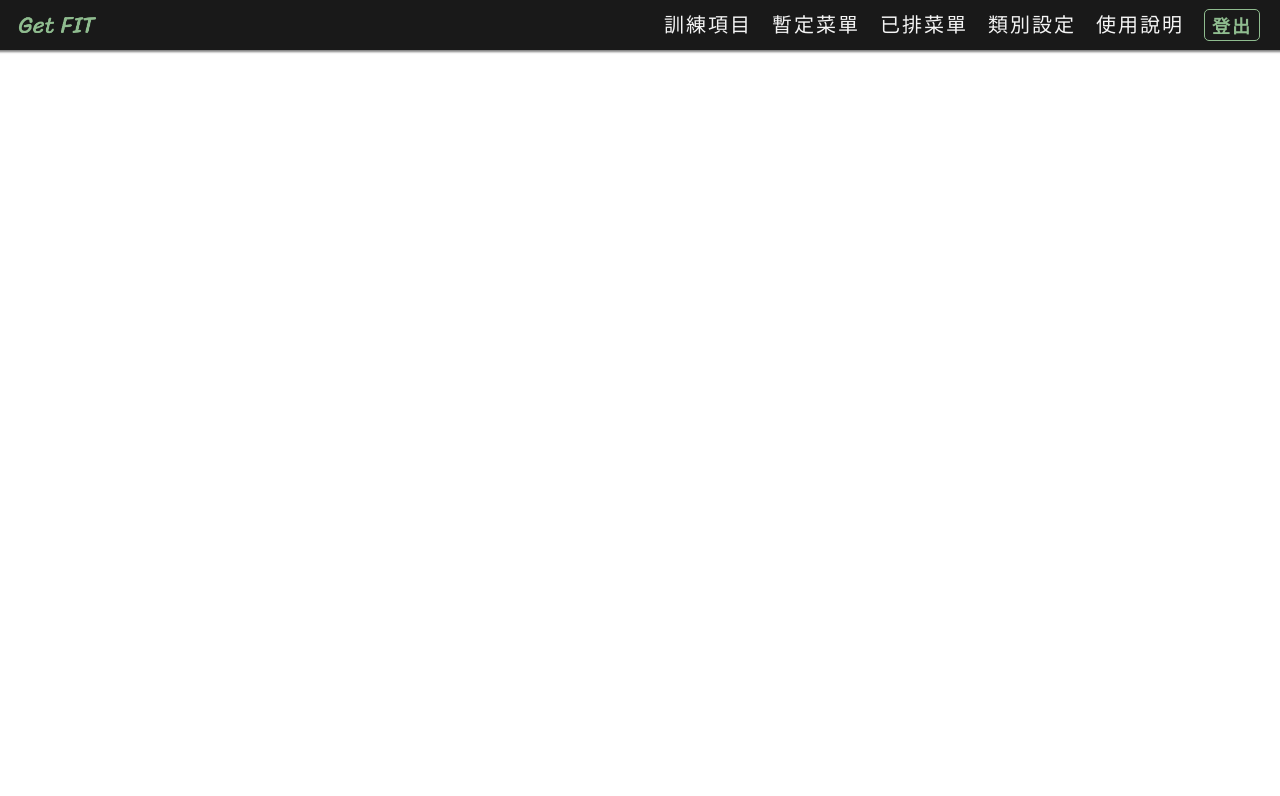
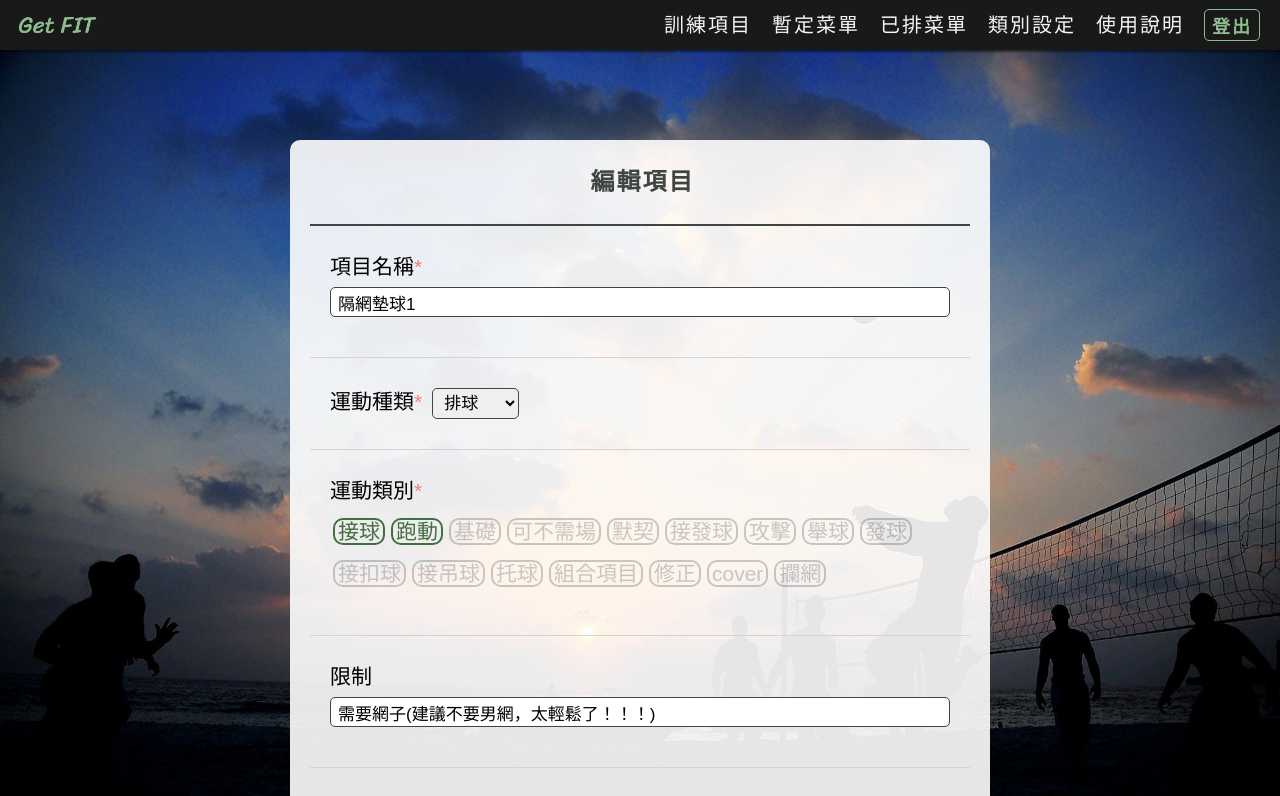
Before and after one commit to wanglala5131/practice-list-react, a React (Create React App) app: page /edit/1 in a window 1280 px wide. Shown: the top 796 px of the page. Built offline with nearby package versions, Linux system fonts and the light colour scheme.

Commit message:
feat: edit item

```diff
--- a/src/App.tsx
+++ b/src/App.tsx
@@ -21,7 +21,8 @@ function App() {
             <Route path="/" element={<Home />} />
             <Route path="/login" element={<UserCard isLogin={true} />} />
             <Route path="/register" element={<UserCard isLogin={false} />} />
-            <Route path="/create" element={<Create />} />
+            <Route path="/create" element={<Create isCreate={true} />} />
+            <Route path="/edit/:id" element={<Create isCreate={false} />} />
           </Routes>
         </div>
       </ThemeProvider>
--- a/src/components/create/Create.tsx
+++ b/src/components/create/Create.tsx
@@ -1,8 +1,14 @@
+import { useState, useEffect } from 'react';
+import { useParams } from 'react-router-dom';
 import styled from 'styled-components';
 import { pad } from 'components/variables';
+import { formDataType } from './form.type';
 
 import BackgroundImage from 'components/BackgroundImage';
 import ItemsForm from './ItemsForm';
+
+// fake
+import { item } from 'assets/fake-data/fake';
 
 const Container = styled.div`
   padding: 30px 10px;
@@ -21,12 +27,50 @@ const Container = styled.div`
   }
 `;
 
-export default function Create() {
+type Props = {
+  isCreate: boolean;
+};
+
+const initialValues = {
+  name: '',
+  category: 0,
+  subcategories: [],
+  limit: '',
+  description: '',
+  file: undefined,
+};
+
+export default function Create(props: Props) {
+  const { isCreate } = props;
+  const [currentData, setCurrentData] = useState<formDataType>(initialValues);
+
+  let { id } = useParams();
+
+  useEffect(() => {
+    if (!isCreate) {
+      console.log(id);
+      setTimeout(() => {
+        const data = {
+          name: item.name + id,
+          category: item.Category.id,
+          subcategories: item.Subcategories.map(subcategory =>
+            String(subcategory.id)
+          ),
+          limit: item.limit,
+          description: item.description,
+          file: item.image,
+        };
+
+        setCurrentData(data);
+      }, 1010);
+    }
+  }, []);
+
   return (
     <>
       <BackgroundImage />
       <Container>
-        <ItemsForm />
+        <ItemsForm item={currentData} isCreate={isCreate} />
       </Container>
     </>
   );
--- a/src/components/create/ItemsForm.tsx
+++ b/src/components/create/ItemsForm.tsx
@@ -6,6 +6,7 @@ import { Formik, Form, Field, ErrorMessage } from 'formik';
 import { object, string, number, array } from 'yup';
 
 import { SubCategoriesType, CategoriesType } from 'components/data.type';
+import { formDataType } from './form.type';
 
 // fake
 import { categories, subcategories } from 'assets/fake-data/fake';
@@ -147,6 +148,7 @@ const FormButton = styled.div`
     margin-top: 10px;
     color: ${props => props.theme.black};
     font-size: 15px;
+    cursor: pointer;
 
     @media ${pad} {
       font-size: 17px;
@@ -168,15 +170,6 @@ const FormButton = styled.div`
   }
 `;
 
-const initialValues = {
-  name: '',
-  category: '',
-  subcategories: '',
-  limit: '',
-  description: '',
-  file: undefined,
-};
-
 const validationSchema = {
   name: string().required('此欄位為必填').max(255, '最多 255 字'),
   category: number().required('此欄位為必填'),
@@ -185,14 +178,20 @@ const validationSchema = {
   description: string().max(255, '最多 255 字'),
 };
 
-export default function ItemsForm() {
+type Props = {
+  item: formDataType;
+  isCreate: boolean;
+};
+
+export default function ItemsForm(props: Props) {
+  const { item, isCreate } = props;
   const [oriCategories, setOriCategories] = useState<CategoriesType[]>([]);
   const [oriSubcategories, setOriSubcategories] = useState<SubCategoriesType[]>(
     []
   );
   const [category, setCategory] = useState<number>(0);
 
-  const [currentSub, setCurrentSub] = useState<SubCategoriesType[]>([]);
+  const [currentShowSub, setCurrentShowSub] = useState<SubCategoriesType[]>([]);
   const [currentImg, setCurrentImg] = useState<File>();
   const [currentImgUrl, setCurrentImgUrl] = useState<string>('');
 
@@ -200,8 +199,36 @@ export default function ItemsForm() {
     setTimeout(() => {
       setOriCategories(categories);
       setOriSubcategories(subcategories);
-    }, 1000);
+    }, 800);
   }, []);
+
+  useEffect(() => {
+    setCategory(item.category);
+
+    if (item.file) {
+      setCurrentImgUrl(item.file);
+    }
+
+    //  oriSubcategories 有值才 set
+    if (oriSubcategories.length > 0 && currentShowSub.length === 0) {
+      setCurrentShowSub(
+        oriSubcategories.filter(
+          subcategory => subcategory.CategoryId === item.category
+        )
+      );
+    }
+  }, [item.category]);
+
+  // 防止 oriSubcategories 較晚拿到值
+  useEffect(() => {
+    if (currentShowSub.length === 0) {
+      setCurrentShowSub(
+        oriSubcategories.filter(
+          subcategory => subcategory.CategoryId === item.category
+        )
+      );
+    }
+  }, [oriSubcategories]);
 
   type setFieldValueType = (
     field: string,
@@ -209,6 +236,7 @@ export default function ItemsForm() {
     shouldValidate?: boolean | undefined
   ) => void;
 
+  // 修改 category
   const changeCategory = (
     categoryId: number,
     setFieldValue: setFieldValueType
@@ -216,12 +244,14 @@ export default function ItemsForm() {
     setFieldValue('category', categoryId);
     setFieldValue('subcategories', []);
     setCategory(categoryId);
-    setCurrentSub(
+  };
+  useEffect(() => {
+    setCurrentShowSub(
       oriSubcategories.filter(
-        subcategory => subcategory.CategoryId === categoryId
+        subcategory => subcategory.CategoryId === category
       )
     );
-  };
+  }, [category]);
 
   const uploadImg = (imgFile: File) => {
     const imageURL = window.URL.createObjectURL(imgFile);
@@ -231,7 +261,7 @@ export default function ItemsForm() {
 
   return (
     <Formik
-      initialValues={initialValues}
+      initialValues={item}
       validationSchema={object(validationSchema)}
       onSubmit={(values, { setSubmitting }) => {
         setTimeout(() => {
@@ -245,7 +275,7 @@ export default function ItemsForm() {
       {({ values, setFieldValue }) => (
         <Form>
           <FormContainer>
-            <h2>新增項目</h2>
+            <h2>{isCreate ? '新增' : '編輯'}項目</h2>
             <InputBox>
               <ItemLabel htmlFor="name" className="required">
                 項目名稱
@@ -287,7 +317,7 @@ export default function ItemsForm() {
             <InputBox>
               <ItemLabel className="required">運動類別</ItemLabel>
               <SubcategriesWrapper>
-                {currentSub.map(subcategory => (
+                {currentShowSub.map(subcategory => (
                   <Subcategories key={subcategory.id}>
                     <Field
                       type="checkbox"
@@ -345,7 +375,6 @@ export default function ItemsForm() {
                   }
                 }}
               />
-
               {currentImgUrl && (
                 <ImgBox>
                   <img src={currentImgUrl} />
@@ -356,7 +385,7 @@ export default function ItemsForm() {
               <Link className="back" to="/">
                 回首頁
               </Link>
-              <button className="delete">只刪除圖片</button>
+              {item.file && <button className="delete">只刪除圖片</button>}
               <button className="submit" type="submit">
                 送出表單
               </button>
```
Also changed, not shown: src/components/create/form.type.ts (added, +8 -0 lines), src/assets/fake-data/fake.js.
